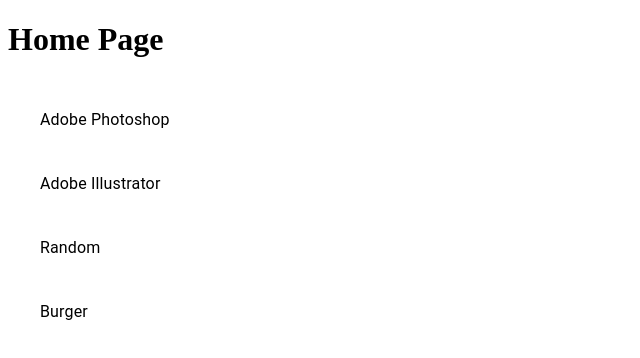
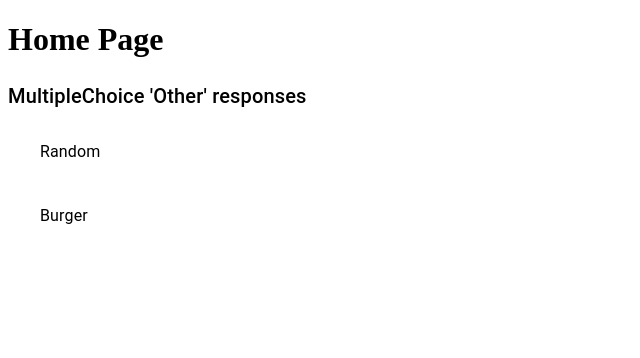
Before and after one commit to hack4impact-utk/internal-applications, a Next.js app in the folder apps/form-builder/: page / in a window 1280 px wide. Shown: the top 358 px of the page, without its empty margins (0-640 px from the left). Built offline with nearby package versions, Linux system fonts and the light colour scheme.

Commit message:
Create a BarGraphAnalytics component. Any "other" responses to a multiple choice question are displayed in a list.

```diff
--- a/apps/form-builder/src/components/MultipleChoiceQuestionAnalytics/Index.tsx
+++ b/apps/form-builder/src/components/MultipleChoiceQuestionAnalytics/Index.tsx
@@ -2,38 +2,69 @@ import {
   FormQuestionResponse,
   FormSubmissionResponse,
 } from '@hack4impact-utk/internal-models';
-import { List, ListItem, ListItemButton, ListItemText } from '@mui/material';
+import {
+  Box,
+  List,
+  ListItem,
+  ListItemButton,
+  ListItemText,
+  Typography,
+} from '@mui/material';
 
-//Takes in the question and response as props
+// Takes in the question and response as props
 interface Props {
   question: FormQuestionResponse;
   responses: FormSubmissionResponse[];
 }
 
-//function that displays the list
+// Function that displays the list
 export default function MultipleChoiceQuestionAnalytics({
   question,
   responses,
 }: Props) {
-  //gets the specific submission to a question from each response from a single form
+  // Gets the specific submission to a question from each response from a single form
   function getAnswers() {
     let array = [];
-    //for a given form, the findIndex function will find the specific question from the list of questionResponses
+    // For a given form, the findIndex function will find the specific question from the list of questionResponses
     for (let i = 0; i < responses.length; i++) {
       let num = responses[i].questionResponses.findIndex(
         (element) => element.question._id.toString() === question._id.toString()
       );
-      if (num == -1) {
+      if (num === -1) {
         continue;
       } else {
-        array.push(responses[i].questionResponses[num].answer);
+        // Get the answer and options
+        let answer = responses[i].questionResponses[num].answer;
+        let options =
+          responses[i].questionResponses[num].question.multipleChoiceOptions
+            ?.options;
+
+        // Check if the answer is not in the options array
+        let answerInOptions = false;
+        for (let j = 0; j < options!.length; j++) {
+          if (options![j] === answer) {
+            answerInOptions = true;
+            break;
+          }
+        }
+
+        // If the answer is not in the options, add it to the array
+        if (!answerInOptions) {
+          array.push(answer);
+        }
       }
     }
     return array;
   }
 
-  //displays the submissions in a list format
+  // Displays the submissions in a list format with scroll functionality
   return (
+    <>
+      <Typography variant="h6">
+        {question.questionType}
+        {" 'Other' responses"}
+      </Typography>
+      <Box sx={{ maxHeight: 300, overflow: 'auto' }}>
         <List>
           {getAnswers().map((submission, index) => (
             <ListItem key={index}>
@@ -43,5 +74,7 @@ export default function MultipleChoiceQuestionAnalytics({
             </ListItem>
           ))}
         </List>
+      </Box>
+    </>
   );
 }
```
Lines whose indentation alone changed are shown as unchanged.
